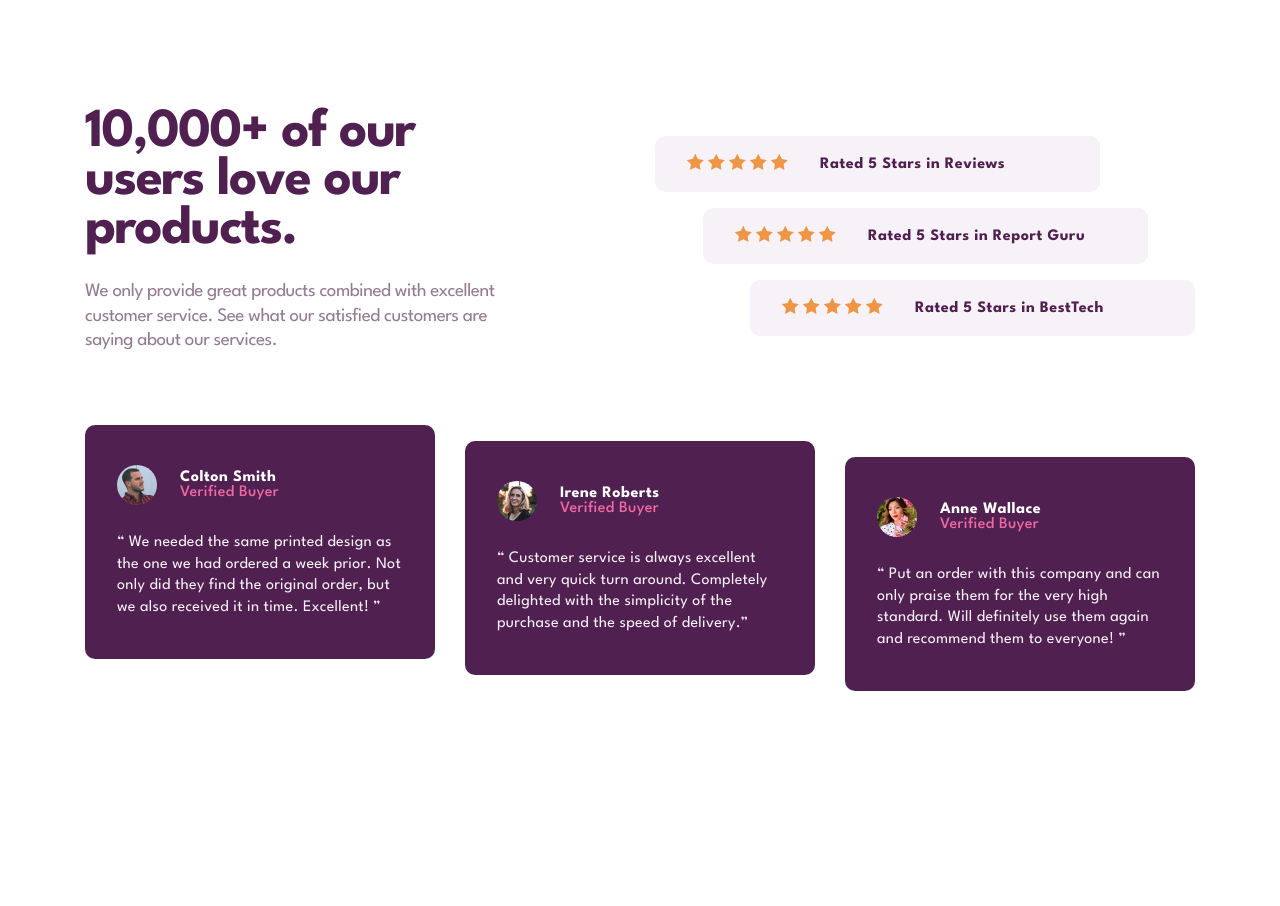
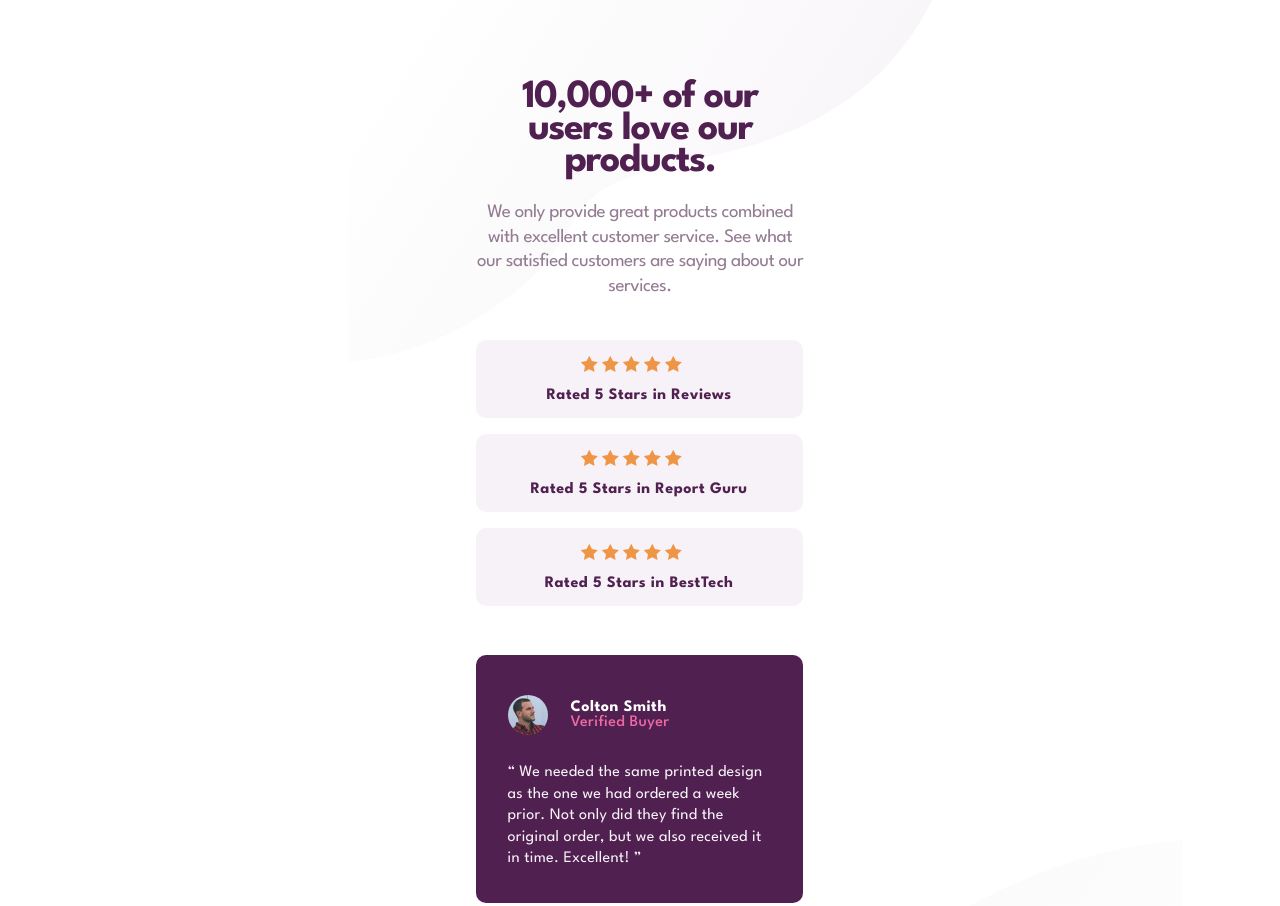
Before and after one commit to 2letters/social-proof-section-master, a plain HTML site: page index.html in a window 1280 px wide. Shown: the top 906 px of the page. Before the commit the page ends 800 px from the top, so only its background shows below. Drawn offline with Linux system fonts and the light colour scheme.

Commit message:
Added background and media

```diff
--- a/style.css
+++ b/style.css
@@ -12,6 +12,9 @@ body {
     justify-content: center;
     align-items: center;
     font-family: 'League Spartan', sans-serif;
+    background-image: url("images/bg-pattern-top-desktop.svg"), url("images/bg-pattern-bottom-desktop.svg");
+    background-repeat: no-repeat;
+    background-position: top, bottom;
 }
 
 main {
@@ -148,3 +151,103 @@ h4 {
 .reviews .right {
     margin-top: 32px;
 }
+
+@media screen and (max-width: 375px){
+
+    body {
+        background-image: url("images/bg-pattern-top-mobile.svg"), url("images/bg-pattern-bottom-mobile.svg");
+    }
+
+}
+
+@media screen and (max-width: 1280px){
+
+    html {
+        height: auto;
+    }
+
+    body {
+        height: auto;
+    }
+
+    main {
+        margin: 82px 0 82px 0;
+        width: 329px;
+        height: 1349px;
+    }
+
+    .top {
+        flex-direction: column;
+    }
+
+    .info {
+        width: 329px;
+        height: 219px;
+        text-align: center;
+    }
+
+    h1 {
+        font-size: 40px;
+        line-height: 80%;
+        letter-spacing: -0.035em;
+    }
+
+    .info p {
+        margin-top: 23px;
+    }
+
+    .ratings {
+        margin-top: 39px;
+        justify-content: space-between;
+        width: 327px;
+        height: 266px;
+    }
+
+    .ratings section {
+        justify-content: center;
+        flex-direction: column;
+        width: 327px;
+        height: 78px;
+        padding: 0;
+    }
+
+    .ratings div {
+        width: 117px;
+        height: 16px;
+    }
+
+    h2 {
+        margin-top: 16px;
+        margin-left: 0;
+    }
+
+    .ratings .middle {
+        margin: 0;
+    }
+
+    .ratings .bottom {
+        margin: 0;
+    }
+
+    .reviews {
+        margin-top: 49px;
+        flex-direction: column;
+        width: 327px;
+        height: 776px;
+    }
+
+    .reviews section {
+        padding: 40px 32px 31px 32px;
+        width: 263px;
+        height: 177px;
+    }
+
+    .reviews .middle {
+        margin: 0;
+    }
+
+    .reviews .right {
+        margin: 0;
+    }
+
+}
```
